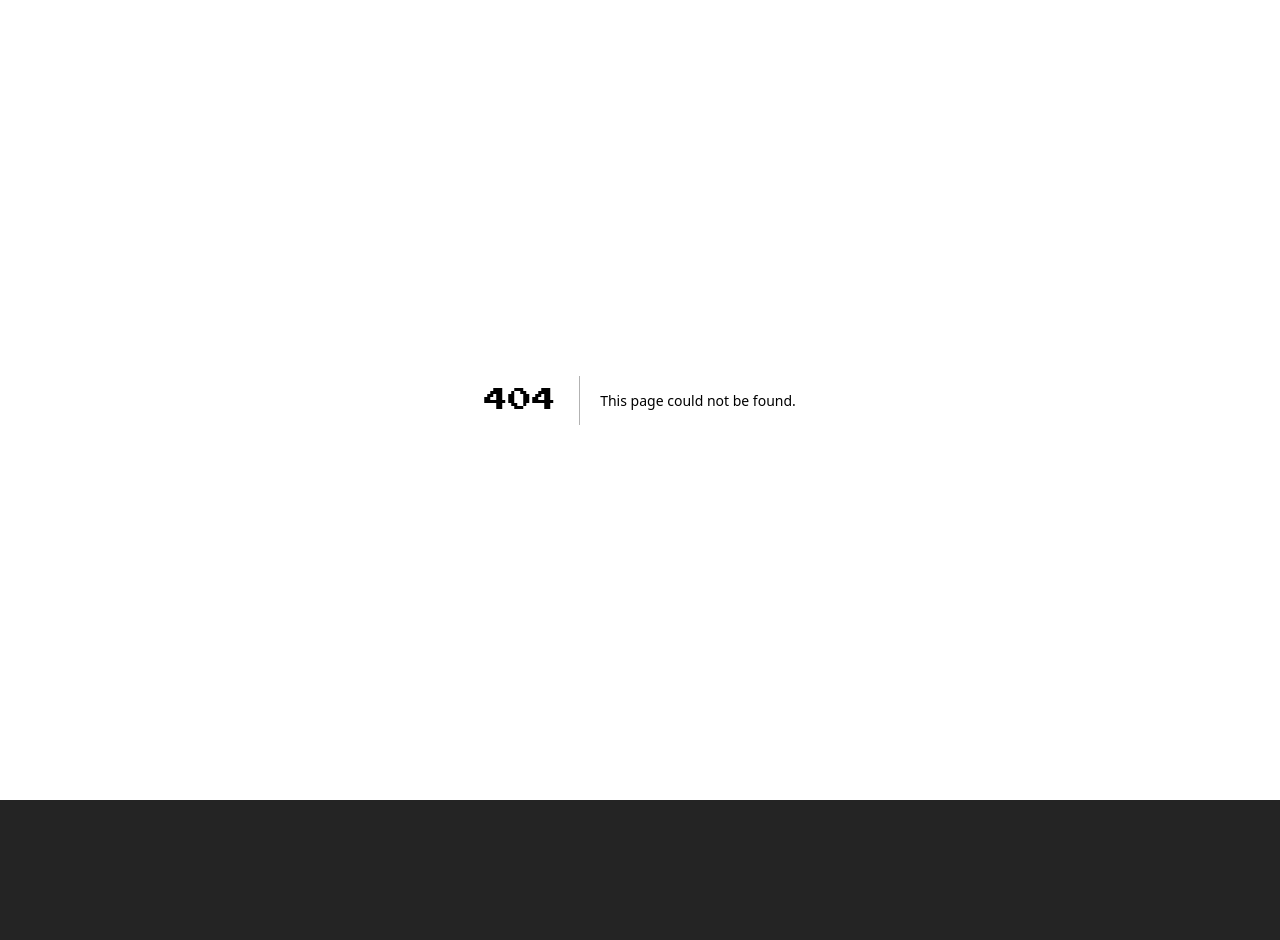
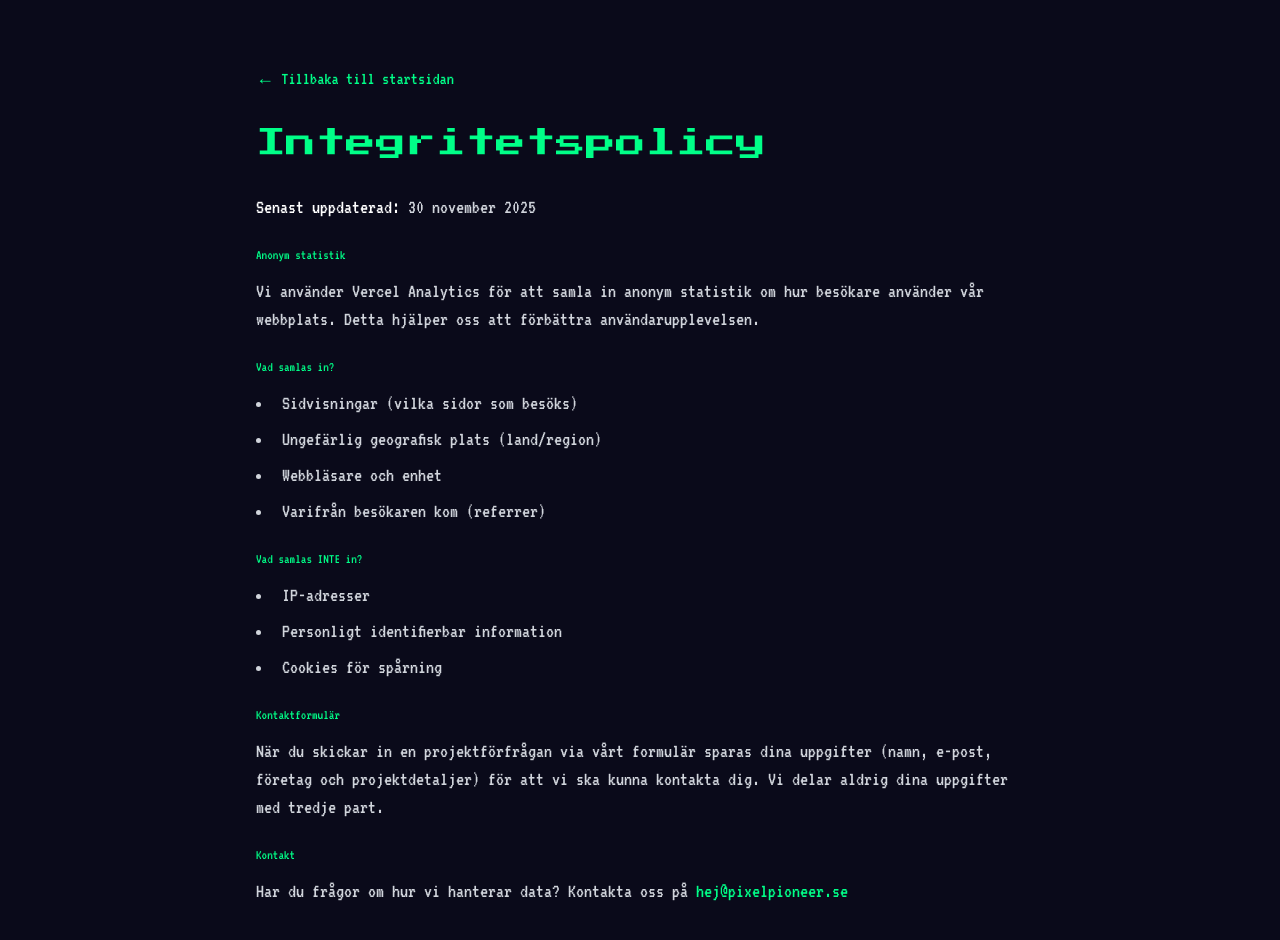
Before and after one commit to isanemka/pixelpioneer, a Next.js app: page /integritetspolicy in a window 1280 px wide. Before the commit this address had no page. Shown: the top 940 px of the page. Before the commit the page ends 800 px from the top, so only its background shows below. Built offline with nearby package versions, Linux system fonts and the light colour scheme.

Commit message:
Add Vercel Analytics with GDPR compliance
- Add Vercel Analytics to layout
- Update CookieBanner with analytics info and retro styling
- Add privacy policy page (/integritetspolicy)
- Add footer links for privacy policy and cookie settings reset

```diff
--- /dev/null
+++ b/src/app/integritetspolicy/page.tsx
@@ -0,0 +1,93 @@
+import Link from "next/link";
+
+export const metadata = {
+  title: "Integritetspolicy – PixelPioneer",
+  description: "Information om hur PixelPioneer hanterar data och analys.",
+};
+
+export default function IntegritetspolicyPage() {
+  return (
+    <main className="min-h-screen bg-[#0a0a1a] text-white py-16 px-4">
+      <div className="max-w-3xl mx-auto">
+        <Link
+          href="/"
+          className="font-vt323 text-[#00ff88] hover:underline text-lg mb-8 inline-block"
+        >
+          ← Tillbaka till startsidan
+        </Link>
+
+        <h1 className="font-press-start text-2xl sm:text-3xl text-[#00ff88] mb-8">
+          Integritetspolicy
+        </h1>
+
+        <div className="font-vt323 text-lg sm:text-xl space-y-6 text-gray-300">
+          <p>
+            <strong className="text-white">Senast uppdaterad:</strong> 30
+            november 2025
+          </p>
+
+          <section>
+            <h2 className="font-press-start text-sm text-[#00ff88] mb-3">
+              Anonym statistik
+            </h2>
+            <p>
+              Vi använder Vercel Analytics för att samla in anonym statistik om
+              hur besökare använder vår webbplats. Detta hjälper oss att
+              förbättra användarupplevelsen.
+            </p>
+          </section>
+
+          <section>
+            <h2 className="font-press-start text-sm text-[#00ff88] mb-3">
+              Vad samlas in?
+            </h2>
+            <ul className="list-disc list-inside space-y-2">
+              <li>Sidvisningar (vilka sidor som besöks)</li>
+              <li>Ungefärlig geografisk plats (land/region)</li>
+              <li>Webbläsare och enhet</li>
+              <li>Varifrån besökaren kom (referrer)</li>
+            </ul>
+          </section>
+
+          <section>
+            <h2 className="font-press-start text-sm text-[#00ff88] mb-3">
+              Vad samlas INTE in?
+            </h2>
+            <ul className="list-disc list-inside space-y-2">
+              <li>IP-adresser</li>
+              <li>Personligt identifierbar information</li>
+              <li>Cookies för spårning</li>
+            </ul>
+          </section>
+
+          <section>
+            <h2 className="font-press-start text-sm text-[#00ff88] mb-3">
+              Kontaktformulär
+            </h2>
+            <p>
+              När du skickar in en projektförfrågan via vårt formulär sparas
+              dina uppgifter (namn, e-post, företag och projektdetaljer) för att
+              vi ska kunna kontakta dig. Vi delar aldrig dina uppgifter med
+              tredje part.
+            </p>
+          </section>
+
+          <section>
+            <h2 className="font-press-start text-sm text-[#00ff88] mb-3">
+              Kontakt
+            </h2>
+            <p>
+              Har du frågor om hur vi hanterar data? Kontakta oss på{" "}
+              <a
+                href="mailto:hej@pixelpioneer.se"
+                className="text-[#00ff88] hover:underline"
+              >
+                hej@pixelpioneer.se
+              </a>
+            </p>
+          </section>
+        </div>
+      </div>
+    </main>
+  );
+}
--- a/src/components/CookieBanner.tsx
+++ b/src/components/CookieBanner.tsx
@@ -34,21 +34,27 @@ export default function CookieBanner() {
   if (!showBanner) return null;
 
   return (
-    <div className="z-20 fixed bottom-0 left-0 w-full bg-gray-900 text-white p-4 flex flex-col md:flex-row justify-between items-center shadow-lg">
-      <p className="text-base text-gray-300">
-        Här används cookies för att förbättra din upplevelse. Du kan godkänna
-        eller avböja.
+    <div className="z-20 fixed bottom-0 left-0 w-full bg-[#1a1a2e] border-t-2 border-[#00ff88] text-white p-4 flex flex-col md:flex-row justify-between items-center gap-4">
+      <p className="font-vt323 text-lg text-gray-300 text-center md:text-left">
+        🍪 Vi använder anonym statistik för att förbättra sidan. Ingen personlig
+        data sparas.{" "}
+        <a
+          href="/integritetspolicy"
+          className="text-[#00ff88] hover:underline"
+        >
+          Läs mer
+        </a>
       </p>
-      <div className="mt-2 md:mt-0 flex gap-2">
+      <div className="flex gap-3">
         <button
           onClick={declineCookies}
-          className="bg-gray-700 hover:bg-gray-600 text-white px-4 py-2 rounded text-sm md:text-base"
+          className="font-vt323 text-lg px-4 py-2 border-2 border-gray-500 text-gray-300 hover:border-[#00ff88] hover:text-[#00ff88] transition-colors cursor-pointer"
         >
           Avböj
         </button>
         <button
           onClick={acceptCookies}
-          className="bg-blue-500 hover:bg-blue-600 text-white px-4 py-2 rounded text-sm md:text-base"
+          className="font-vt323 text-lg px-4 py-2 bg-[#00ff88] text-[#1a1a2e] hover:bg-[#00cc6a] transition-colors cursor-pointer"
         >
           Godkänn
         </button>
--- a/src/components/Footer.tsx
+++ b/src/components/Footer.tsx
@@ -1,10 +1,33 @@
 "use client";
 
+import Link from "next/link";
+
 export default function Footer() {
+  const resetCookieConsent = () => {
+    localStorage.removeItem("cookiesAccepted");
+    window.location.reload();
+  };
+
   return (
     <footer className="relative bg-gradient-to-t from-black via-gray-900 to-black text-gray-300 text-center py-8 overflow-hidden">
+      {/* Links */}
+      <div className="flex justify-center gap-4 font-vt323 text-lg mb-4">
+        <Link
+          href="/integritetspolicy"
+          className="text-gray-400 hover:text-[#00ff88] transition-colors"
+        >
+          Integritetspolicy
+        </Link>
+        <span className="text-gray-600">|</span>
+        <button
+          onClick={resetCookieConsent}
+          className="text-gray-400 hover:text-[#00ff88] transition-colors cursor-pointer"
+        >
+          Ändra cookie-val
+        </button>
+      </div>
       {/* Copyright & Branding */}
-      <p className="text-xl mt-6 font-vt323 text-limegreen">
+      <p className="text-xl font-vt323 text-limegreen">
         © {new Date().getFullYear()} PixelPioneer - Webbsidor som gör skillnad
       </p>
     </footer>
```
